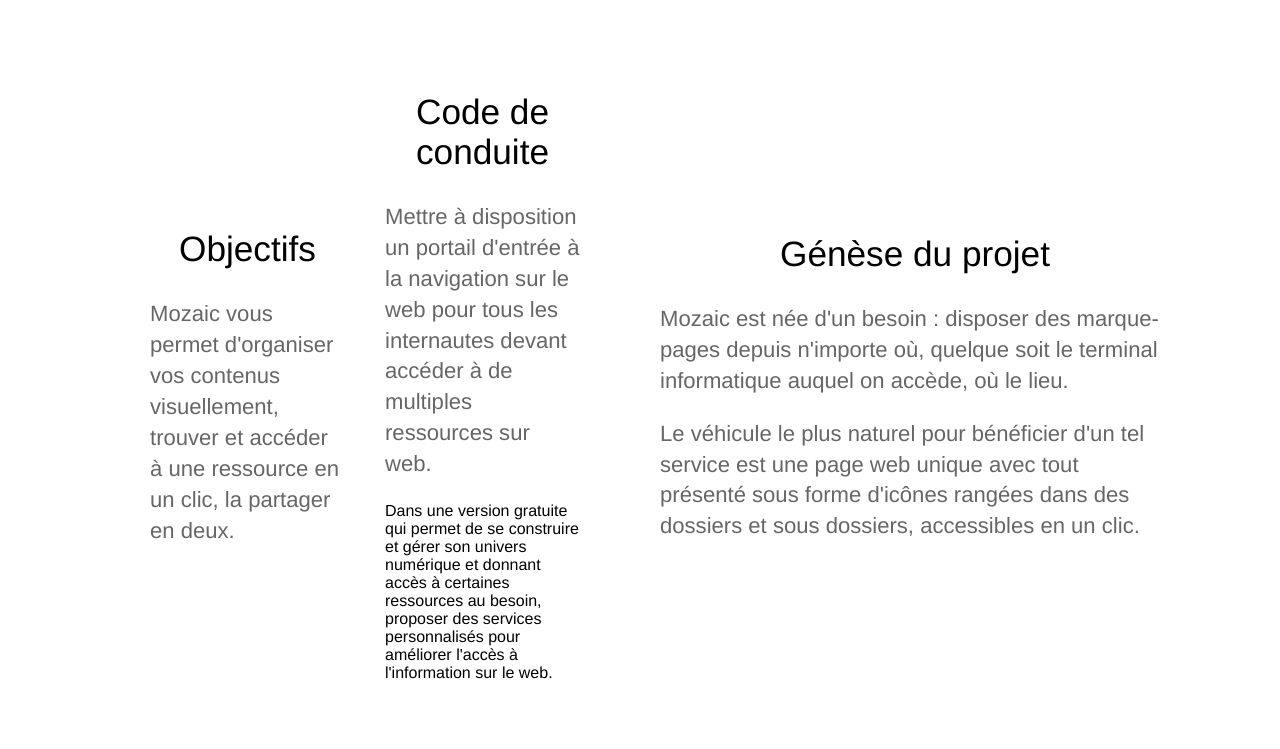
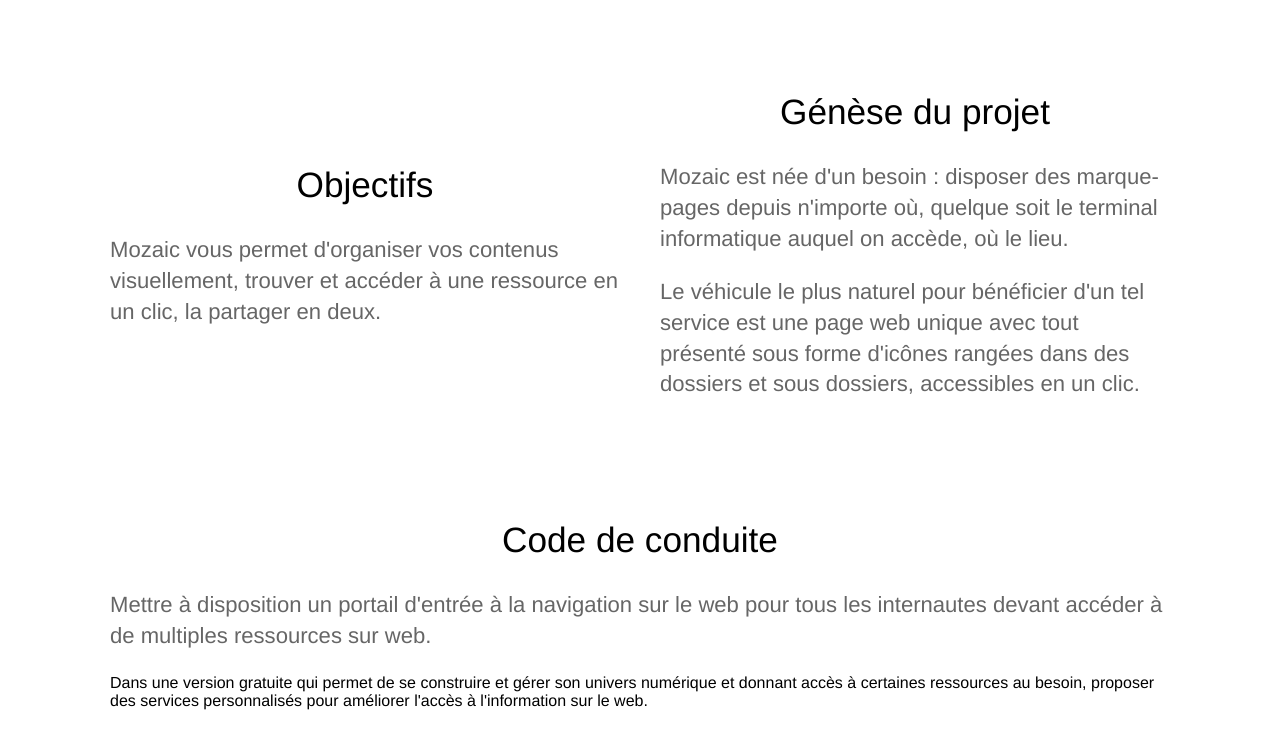
Before and after one commit to IamHenri/site-mozaic, a Jekyll site: the page built from about.html, in a window 1280 px wide and 900 px high, scrolled down 571 px, cut to the strip 95-844 px from the top of the window. Built offline with Jekyll 4.4.1, drawn with Linux system fonts in a browser that asks for light colours.

Commit message:
Update about.html

```diff
--- a/about.html
+++ b/about.html
@@ -22,13 +22,6 @@
 				<p>Le véhicule le plus naturel pour bénéficier d'un tel service est une page web unique avec tout présenté sous forme d'icônes rangées dans des dossiers et sous dossiers, accessibles en un clic. </p>
 			</div>
 			<div class="text ">
-		<div class="container flex">
-			<div class="text ">
-<h2>Code de conduite</h2>
-				<p>Mettre à disposition un portail d'entrée à la navigation sur le web pour tous les internautes devant accéder à de multiples ressources sur web. <p>
-				</p>Dans une version gratuite qui permet de se construire et gérer son univers numérique et donnant accès à certaines ressources au besoin, proposer des services personnalisés pour améliorer l'accès à l'information sur le web.  </p>
-			</div>
-			<div class="text ">
 
 <h2>Objectifs</h2>
 
@@ -36,3 +29,15 @@
 			</div>
 		</div>
 	</section>
+	<section>
+		<div class="container flex">
+			<div class="text ">
+
+<h2>Code de conduite</h2>
+				<p>Mettre à disposition un portail d'entrée à la navigation sur le web pour tous les internautes devant accéder à de multiples ressources sur web. <p>
+				</p>Dans une version gratuite qui permet de se construire et gérer son univers numérique et donnant accès à certaines ressources au besoin, proposer des services personnalisés pour améliorer l'accès à l'information sur le web.  </p>
+
+
+			</div>
+		</div>
+	</section>
```
